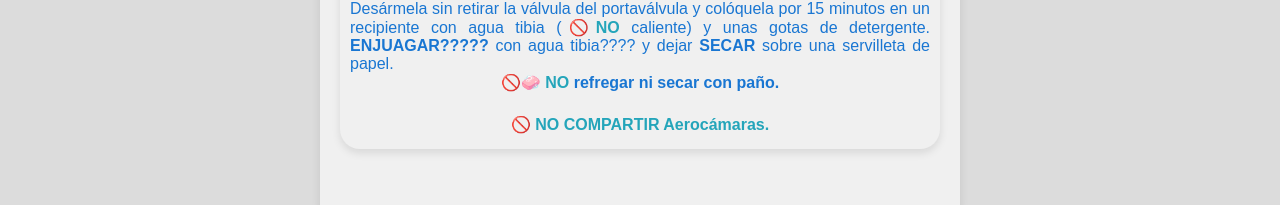
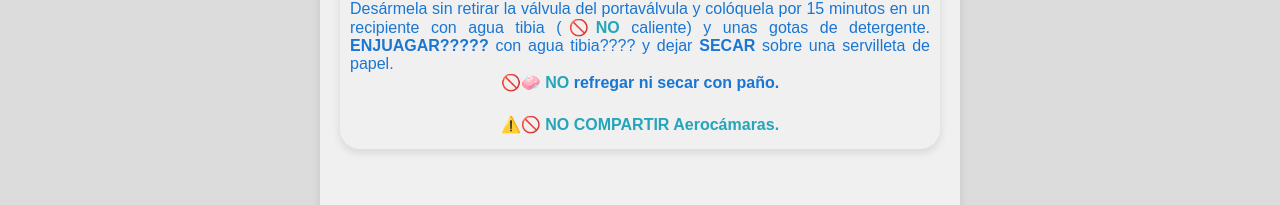
Before and after one commit to MartuV/instrucciones-uso, a React (Create React App) app: page /instrucciones-uso/aerosoles in a window 1280 px wide. Shown: the part 1176-1381 px from the top of the page. Built offline with nearby package versions, Linux system fonts and the light colour scheme.

Commit message:
agregue advertencia en importante aerosoles

```diff
--- a/src/componentes/Aerosoles.js
+++ b/src/componentes/Aerosoles.js
@@ -65,7 +65,7 @@ function Aerosoles() {
                     <br/>
                     <strong id="manito">🚫🧼 <strong>NO</strong><strong id="azul"> refregar ni secar con paño.</strong> </strong>
                     <br/>
-                    <strong id="manito">🚫 NO COMPARTIR Aerocámaras.</strong>
+                    <strong id="manito">⚠️🚫 NO COMPARTIR Aerocámaras.</strong>
                     </p>
 
 
```
